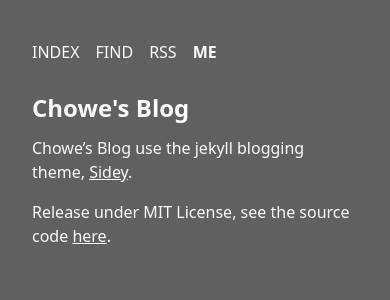
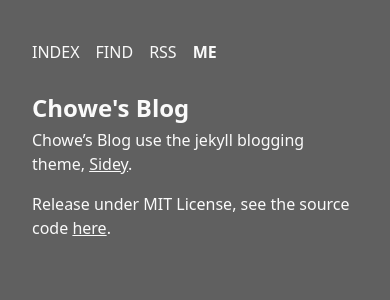
Before and after one commit to fixed-link/fixed-link.com, a Jekyll site: the page built from _pages/about.md, in a window 390 px wide. Shown: the top 300 px of the page. Built offline with Jekyll 4.4.1, drawn with Linux system fonts in a browser that asks for light colours.

Commit message:
update css

```diff
--- a/_sass/_main.scss
+++ b/_sass/_main.scss
@@ -216,7 +216,7 @@ nav ul {
 }
 .post h2:first-child, .project h2:first-child, .photo h2:first-child {
 	margin-top: 0;
-	margin-bottom: 0.5rem;
+	margin-bottom: 0;
 }
 
 
```
